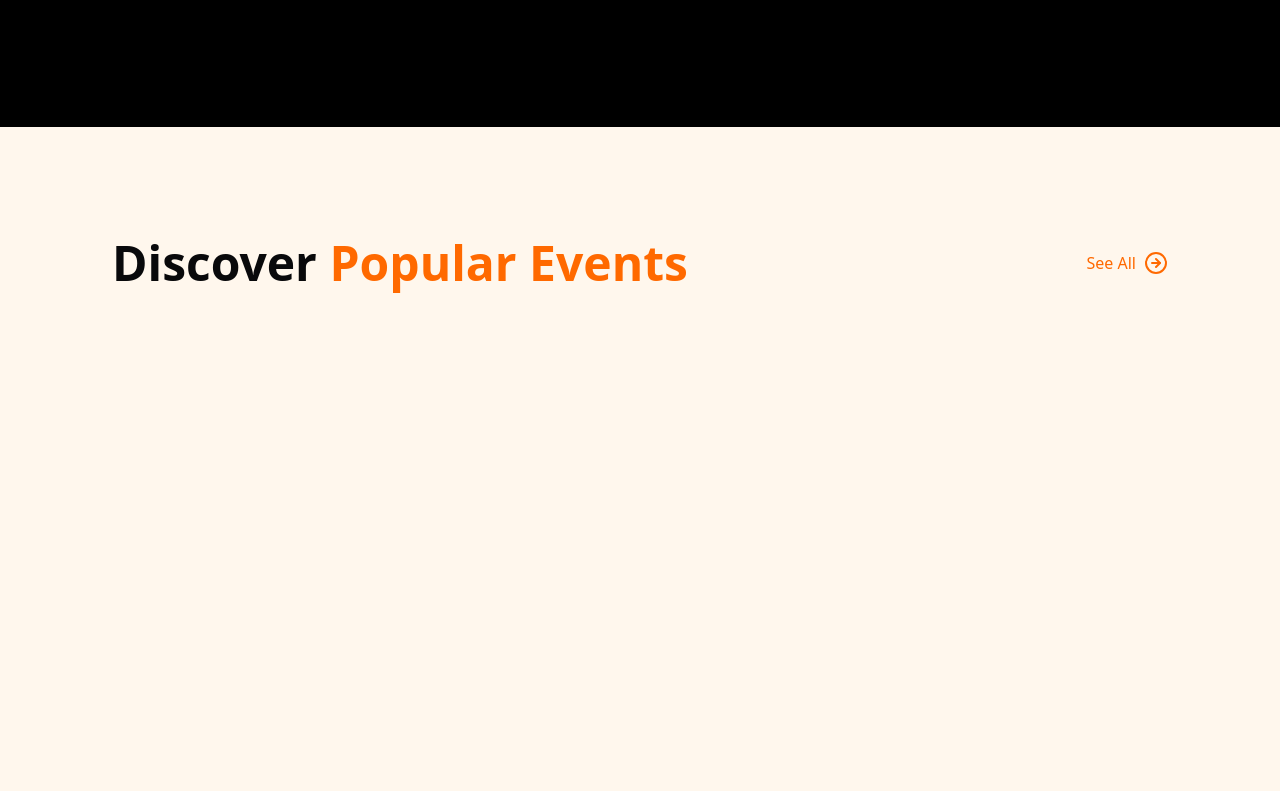
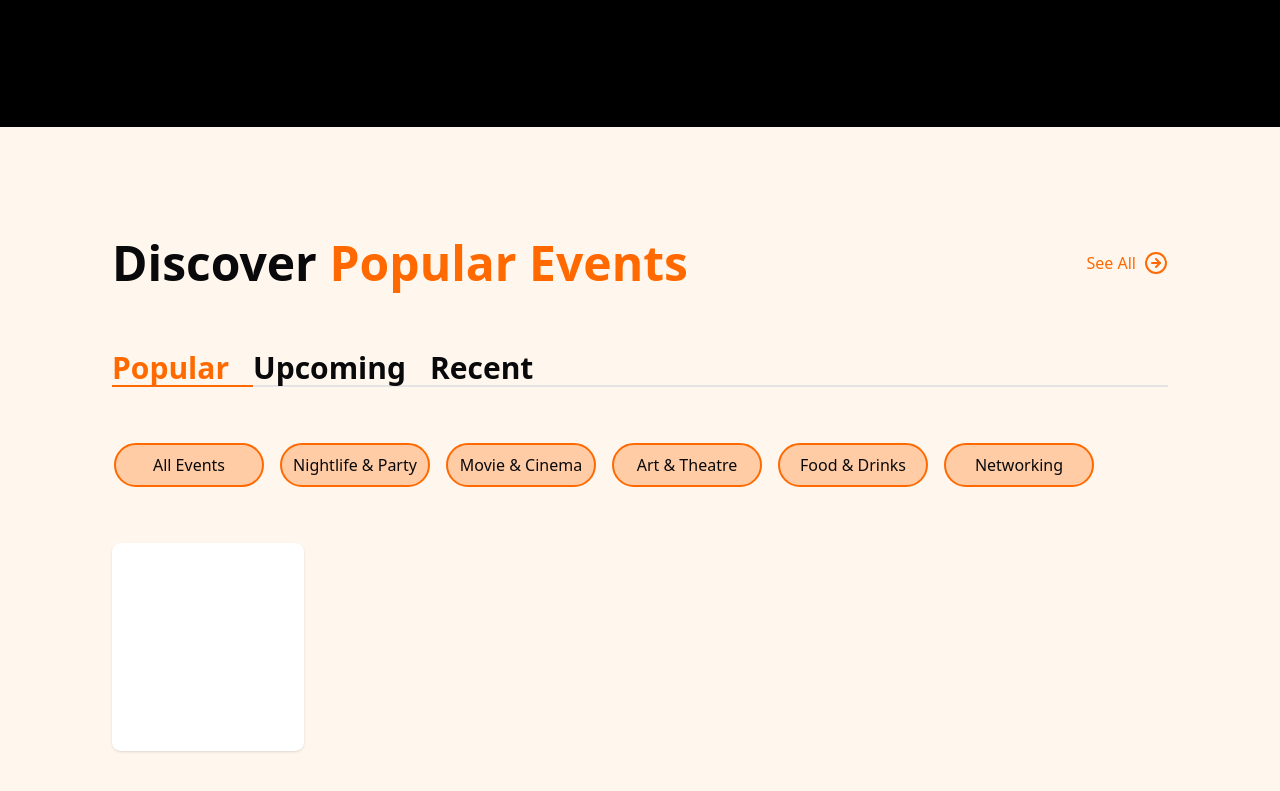
Before and after one commit to boakaidorborkamara/ticketzorr_frontend, a Next.js app: page / in a window 1280 px wide. Shown: the part 2534-3325 px from the top of the page. Built offline with nearby package versions, Linux system fonts and the light colour scheme.

Commit message:
code improvement

```diff
--- a/package.json
+++ b/package.json
@@ -9,6 +9,7 @@
     "lint": "eslint"
   },
   "dependencies": {
+    "@radix-ui/react-tabs": "^1.1.13",
     "class-variance-authority": "^0.7.1",
     "clsx": "^2.1.1",
     "lucide-react": "^0.542.0",
--- a/src/components/discover-event-section.tsx
+++ b/src/components/discover-event-section.tsx
@@ -2,9 +2,15 @@
 
 import { ArrowRightCircle } from 'lucide-react'
 import { motion } from 'motion/react'
-import React from 'react'
+import { Tabs, TabsContent, TabsList, TabsTrigger, } from './ui/tabs'
+import { ReactNode, useState } from 'react'
+import { EventCardComponent } from './ui/event-card'
 
 export const DiscoveryEventSection = () => {
+  const [isSelected, setIsSelected] = useState("All Events");
+  const filterTag: string[] = ["Popular", "Upcoming", "Recent"];
+  const sortingTag: string[] = ["All Events", "Nightlife & Party", "Movie & Cinema","Art & Theatre","Food & Drinks","Networking"];
+
   return (
     <motion.div className='w-full h-full lg:h-[954px] bg-primary-foreground m-auto'>
       <div className="wrapper p-28 flex flex-col">
@@ -13,11 +19,52 @@ export const DiscoveryEventSection = () => {
           <div className="headin-title font-bold text-5xl">
             <h1>Discover <span className='text-primary'>Popular Events</span></h1>
           </div>
-               <button className='inline-flex gap-2 text-primary'>See All <ArrowRightCircle/></button>
+          <button className='inline-flex gap-2 text-primary'>See All <ArrowRightCircle /></button>
         </div>
 
 
+        <Tabs defaultValue='Popular' className=' mt-16'>
+
+          <TabsList className='bg-transparent'>
+            {filterTag.map((filter,i)=>{
+              return <TabsTrigger key={i} value={filter}>{filter}</TabsTrigger>
+            })}
+
+          </TabsList>
+
+        {/* sorting button */}
+       <div className={`border-b-2 z-10 -mt-2.5 `}></div>
+            <div className="flex flex-row gap-4 my-12 ">
+                {sortingTag.map((filter,i)=>{
+              return<FilterBtnComponent key={i}>{filter}</FilterBtnComponent>
+            })}
+       </div>
+
+
+
+
+          <TabsContent value={'Popular'}>
+           <PopularComponent/>
+          </TabsContent>
+          <TabsContent value={'Upcoming'}>
+            upcoming
+          </TabsContent>
+          <TabsContent value={'Recent'}>
+            recent
+          </TabsContent>
+        </Tabs>
       </div>
     </motion.div>
   )
 }
+
+
+const PopularComponent = () => {
+  return <div className="w-full  ">
+    <div className="wrapper">
+      <EventCardComponent/>
+    </div>
+  </div>
+}
+
+const FilterBtnComponent = ({ children }: Readonly<{ children: ReactNode }>) => (<motion.button animate={{x:2}} className="rounded-4xl bg-primary/30 border-primary border-2 p-2 w-[150px] max-w-[250px]"> {children}</motion.button>);
--- a/src/components/hero.tsx
+++ b/src/components/hero.tsx
@@ -47,8 +47,8 @@ export const HeroComponent = () => {
                         </motion.div>
                         {/*sub text title */}
                         <motion.h3 className='wrap-break-word w-2/3 text-center text-slate-300 my-2'
-                        initial={{opacity:0}}
-                        animate={{opacity:1,}}
+                        initial={{opacity:0, x:24}}
+                        animate={{opacity:1,x:0}}
                          transition={{ duration: 0.5}}
                         >Liberia&apos;s leading ticketing platform for events of all sizes. Plan with ease, reach your audience, and sell tickets online—fast, secure, and reliable.</motion.h3>
 
```
Also changed, not shown: 1 other file (tests, documents, lock files or other folders). Lines whose indentation alone changed are shown as unchanged.
